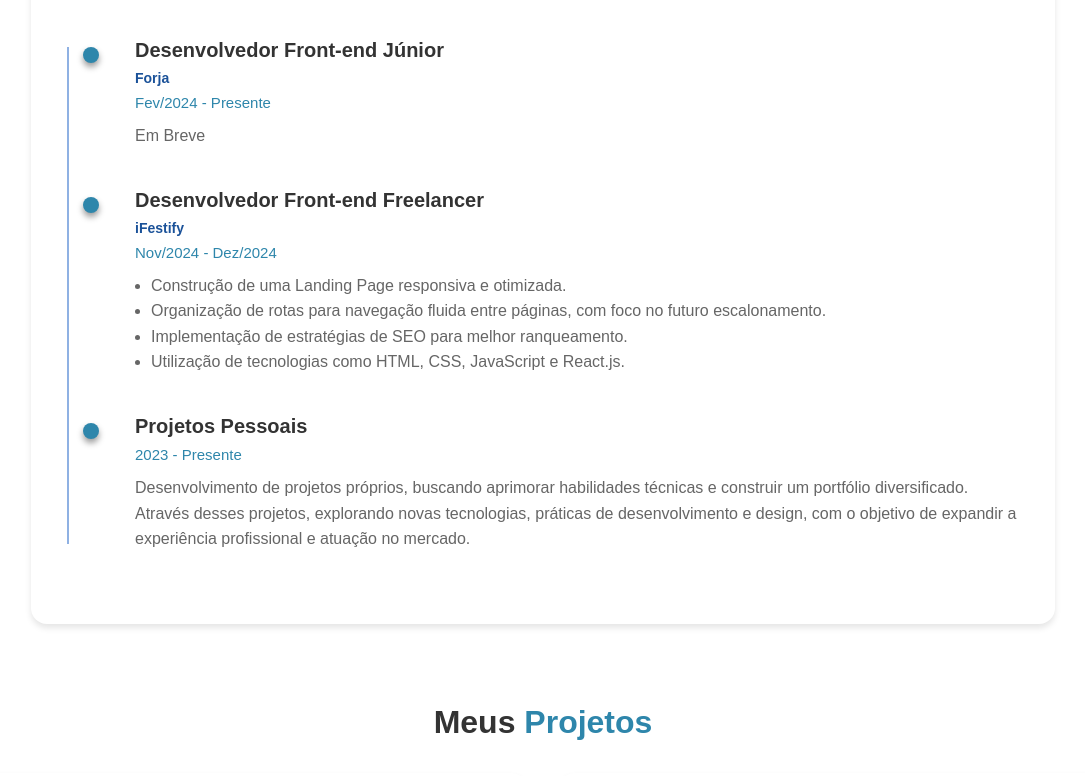
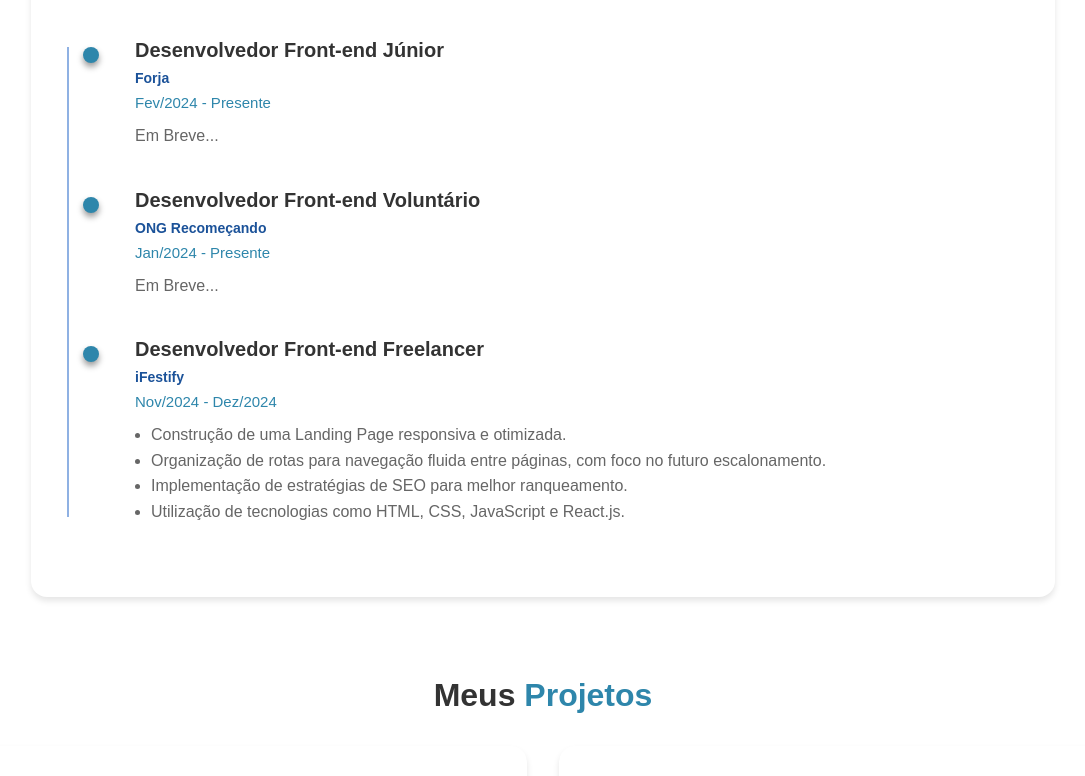
Before and after one commit to Natanael135/portifolio-react, a React (Vite) app: page / in a window 1280 px wide. Shown: the part 1533-2309 px from the top of the page, without its empty margins (97-1182 px from the left). Built offline with nearby package versions, Linux system fonts and the light colour scheme.

Commit message:
Add: Adicionando uma nova experiencia.

```diff
--- a/src/components/Experience/index.jsx
+++ b/src/components/Experience/index.jsx
@@ -28,7 +28,16 @@ export const ExperienceSection = () => {
             <ExperienceTitle>Desenvolvedor Front-end Júnior</ExperienceTitle>
             <ExperienceCompanyName>Forja</ExperienceCompanyName>
             <ExperienceDate>Fev/2024 - Presente</ExperienceDate>
-            <ExperienceDescription>Em Breve</ExperienceDescription>
+            <ExperienceDescription>Em Breve...</ExperienceDescription>
+          </TimelineItem>
+
+          <TimelineItem>
+            <ExperienceTitle>Desenvolvedor Front-end Voluntário</ExperienceTitle>
+            <ExperienceCompanyName>ONG Recomeçando</ExperienceCompanyName>
+            <ExperienceDate>Jan/2024 - Presente</ExperienceDate>
+            <ExperienceDescription>
+             Em Breve...
+            </ExperienceDescription>
           </TimelineItem>
 
           <TimelineItem>
@@ -55,18 +64,7 @@ export const ExperienceSection = () => {
             </ExperienceDescription>
           </TimelineItem>
 
-          <TimelineItem>
-            <ExperienceTitle>Projetos Pessoais</ExperienceTitle>
-            {/*<ExperienceCompanyName>Pessoal</ExperienceCompanyName>*/}
-            <ExperienceDate>2023 - Presente</ExperienceDate>
-            <ExperienceDescription>
-              Desenvolvimento de projetos próprios, buscando aprimorar
-              habilidades técnicas e construir um portfólio diversificado.
-              Através desses projetos, explorando novas tecnologias, práticas de
-              desenvolvimento e design, com o objetivo de expandir a experiência
-              profissional e atuação no mercado.
-            </ExperienceDescription>
-          </TimelineItem>
+
         </Timeline>
       </ExperienceCard>
     </ExperienceContainer>
```
